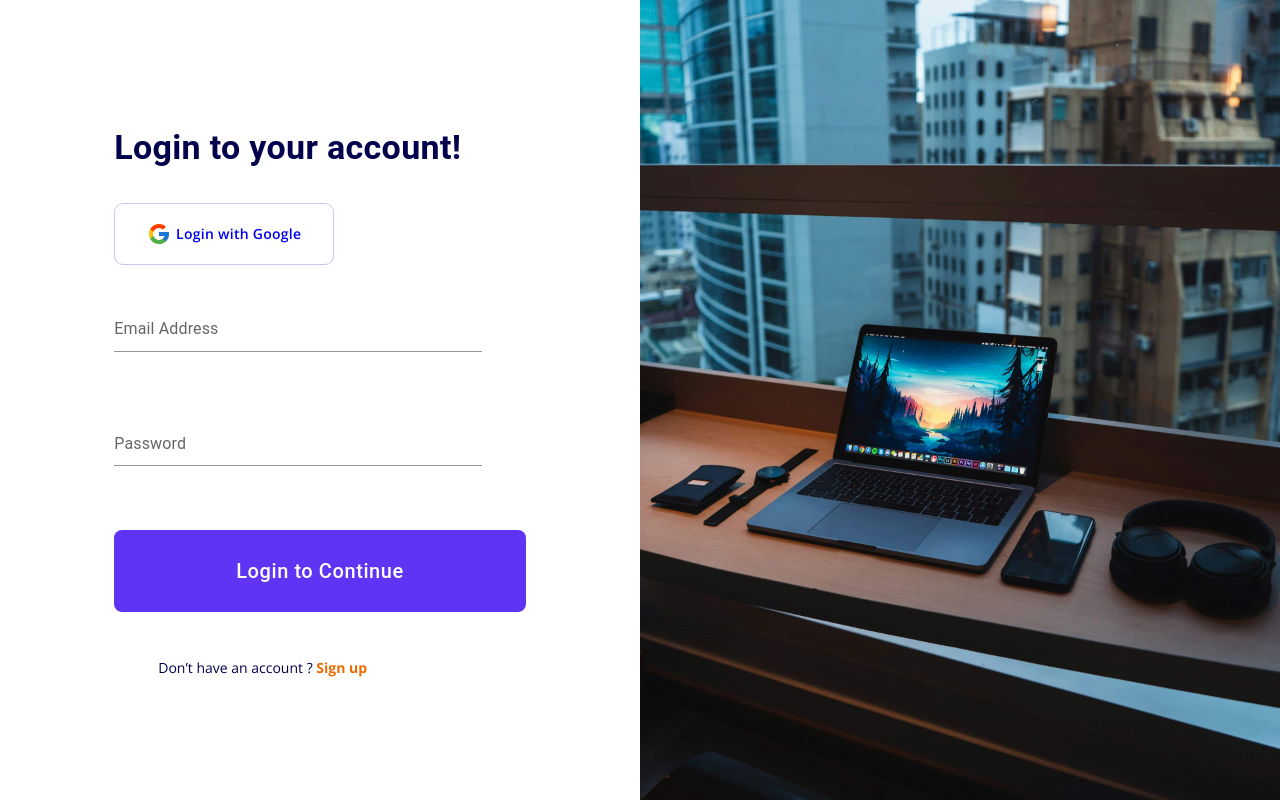
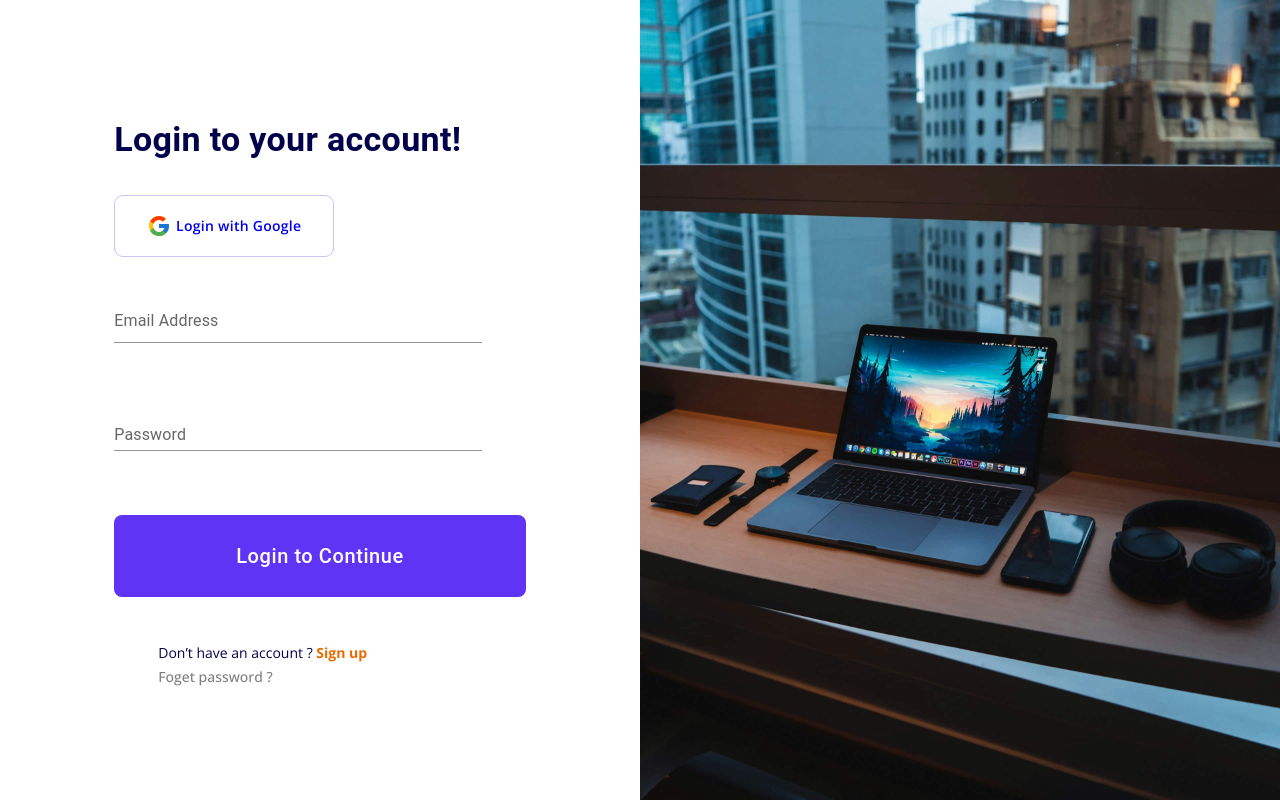
Before and after one commit to sajjad-007/alap, a React (Vite) app: page / in a window 1280 px wide. Built offline with nearby package versions, Linux system fonts and the light colour scheme.

Commit message:
login page design done

```diff
--- a/package.json
+++ b/package.json
@@ -15,11 +15,13 @@
     "@fontsource/roboto": "^5.0.13",
     "@mui/icons-material": "^5.15.15",
     "@mui/material": "^5.15.15",
+    "formik": "^2.4.6",
     "react": "^18.2.0",
     "react-dom": "^18.2.0",
     "react-icons": "^5.2.1",
     "react-router-dom": "^6.23.0",
-    "styled-components": "^6.1.8"
+    "styled-components": "^6.1.8",
+    "yup": "^1.4.0"
   },
   "devDependencies": {
     "@types/react": "^18.2.66",
--- a/src/components/utilities/InputBox.jsx
+++ b/src/components/utilities/InputBox.jsx
@@ -1,9 +1,9 @@
 import { TextField } from '@mui/material'
 import React from 'react'
 
-const InputBox = ({id,label,variant,styling}) => {
+const InputBox = ({id,label,variant,styling,name,type,onChange,value}) => {
   return (
-    <TextField id={id} label={label} variant={variant} className={styling} style={{width:"368px"}}/>
+    <TextField name={name} type={type} onChange={onChange} value={value} id={id} label={label} variant={variant} className={styling} style={{width:"368px"}}/>
   )
 }
 
--- a/src/pages/auth/login/Login.jsx
+++ b/src/pages/auth/login/Login.jsx
@@ -10,6 +10,11 @@ import { Link } from 'react-router-dom';
 import ChatImg from "../../../assets/images/chat_log.jpg"
 import InputBox from '../../../components/utilities/InputBox';
 import Images from '../../../components/utilities/Images';
+import { useFormik } from 'formik';
+import * as Yup from 'yup';
+import loginValidation from '../../../validation/LoginValidation';
+import Modal from '@mui/material/Modal';
+import { GiExitDoor } from "react-icons/gi";
 
 
 const LogHead = styled(Typography)({
@@ -35,8 +40,54 @@ const BootstrapButton = styled(Button)({
     boxShadow: 'none',
   },
 });
+const style = {
+  position: 'absolute',
+  top: '50%',
+  left: '50%',
+  transform: 'translate(-50%, -50%)',
+  width: 450,
+  bgcolor: 'background.paper',
+  border: '2px solid #000',
+  boxShadow: 24,
+  p: 4,
+};
+// const emailRegx =  /^(([^<>()\[\]\\.,;:\s@"]+(\.[^<>()\[\]\\.,;:\s@"]+)*)|(".+"))@((\[[0-9]{1,3}\.[0-9]{1,3}\.[0-9]{1,3}\.[0-9]{1,3}])|(([a-zA-Z\-0-9]+\.)+[a-zA-Z]{2,}))$/
+
+// const passregx = /^.*(?=.{8,})((?=.*[!@#$%^&*()\-_=+{};:,<.>]){1})(?=.*\d)((?=.*[a-z]){1})((?=.*[A-Z]){1}).*$/
 
 const Login = () => {
+
+  const [open, setOpen] = React.useState(false);
+  const handleOpen = () => setOpen(true);
+  const handleClose = () => setOpen(false);
+
+  const initialValues = {
+    email: '',
+    password: '',
+  }
+  const formik = useFormik({
+    initialValues: initialValues,
+    validationSchema : loginValidation, //LoginValidation.jsx file in validation folder
+
+    // validationSchema: Yup.object({
+    //   email: Yup.string()
+    //     .email('Check your email format')
+    //     .matches(emailRegx , 'Check your email format')
+    //     .required('Please enter your email address'),
+    //   password: Yup.string()
+    //     .min(5 , 'minimum five character required')
+    //     .max(10 , 'minimum ten character')
+    //     .matches(passregx , "Password must contain at least 8 characters, one uppercase, one number and one special case character")
+    //     .required('Please enter your password')
+
+    // }),
+    onSubmit: (values,actions) => {
+      console.log(values);
+      actions.resetForm()  // actions.resetForm to reset our form
+      // alert(JSON.stringify(values, null, 2));
+    },
+  });
+
   return (
     <div>
       <Box sx={{ flexGrow: 1 }}>
@@ -54,16 +105,76 @@ const Login = () => {
                   <Link to="https://www.google.com/">Login with Google</Link>
                 </p>
               </div>
+              <form onSubmit={formik.handleSubmit}>
                 <div className='log_input' style={{display:'flex',flexDirection:'column',rowGap:'60px',marginTop:"32px"}}>
-                <InputBox id="standard-basic" label="Email Address" variant="standard" style={{marginBottom:'30px'}} />
-                <InputBox id="standard-basic" label="Password" variant="standard"/>
+                  <div>
+                    <InputBox
+                      id="standard-basic"
+                      label="Email Address"
+                      variant="standard"
+                      name='email'
+                      type='email'
+                      onChange={formik.handleChange}
+                      value={formik.values.email}
+                      style={{marginBottom:'30px'}}
+                    />
+                    {formik.touched.email && formik.errors.email ? (
+                      <p style={{color:'red'}}>{formik.errors.email}</p>
+                    ) : null}
+                  </div>
+                  <div>
+                    <InputBox
+                      id="standard-basic2"
+                      name='password'
+                      type='password'
+                      onChange={formik.handleChange}
+                      value={formik.values.password}
+                      label="Password"
+                      variant="standard"
+                    />
+                      {formik.touched.password && formik.errors.password ? (
+                        <p style={{color:'red'}}>{formik.errors.password}</p>
+                      ) : null}
+                  </div>
                 </div>
                 <div className="log_btn">
-                <BootstrapButton variant="contained">
+                  <BootstrapButton style={{display:'inline-block'}} type='submit' variant="contained">
                   Login to Continue
                   </BootstrapButton>
                 </div>
+              </form>
               <span>Don’t have an account ? <Link to='/registration'>Sign up</Link></span>
+              <p onClick={handleOpen} style={{marginLeft:"44px",marginTop:"4px",cursor:'pointer'}}>Foget password ?</p>
+              <Modal
+              open={open}
+              onClose={handleClose}
+              aria-labelledby="modal-modal-title"
+              aria-describedby="modal-modal-description"
+            >
+              <Box sx={style}>
+                <h2 style={{textAlign:'center',marginBottom:'18px'}}>Forget your Password</h2>
+                <button className='modal_exit' onClick={ () => setOpen(false)}>
+                  <GiExitDoor />
+                </button>
+                <form onSubmit={formik.handleSubmit}>
+                  <div>
+                      <InputBox
+                        id="standard-basic"
+                        label="Email Address"
+                        variant="outlined"
+                        name='email'
+                        type='email'
+                        onChange={formik.handleChange}
+                        value={formik.values.email}
+                        style={{marginBottom:'30px'}}
+                      />
+                  </div>
+                  <BootstrapButton type='submit' variant="contained" style={{textAlign:'center',marginLeft:'30px', marginTop:'30px'}} >
+                    Submit
+                  </BootstrapButton>
+                </form>
+              </Box>
+            </Modal>
             </div>
           </Grid>
           <Grid item xs={6} >
@@ -71,7 +182,6 @@ const Login = () => {
               <Images source={ChatImg} alt='Not Found'/>
             </div>
           </Grid>
-
         </Grid>
       </Box>
     </div>
--- a/src/pages/auth/login/login.css
+++ b/src/pages/auth/login/login.css
@@ -28,3 +28,15 @@
     height: 100%;
     width: 100%;
 }
+.modal_exit {
+    position: relative;
+}
+.modal_exit svg{
+    position: absolute;
+    left: 368px;
+    top: -87px;
+    color: #5f34f5;
+    cursor: pointer;
+    font-size: 34px;
+
+}
--- /dev/null
+++ b/src/validation/LoginValidation.jsx
@@ -0,0 +1,21 @@
+import React from 'react'
+import * as Yup from 'yup';
+
+const emailRegx =  /^(([^<>()\[\]\\.,;:\s@"]+(\.[^<>()\[\]\\.,;:\s@"]+)*)|(".+"))@((\[[0-9]{1,3}\.[0-9]{1,3}\.[0-9]{1,3}\.[0-9]{1,3}])|(([a-zA-Z\-0-9]+\.)+[a-zA-Z]{2,}))$/
+
+// const passregx = /^.*(?=.{8,})((?=.*[!@#$%^&*()\-_=+{};:,<.>]){1})(?=.*\d)((?=.*[a-z]){1})((?=.*[A-Z]){1}).*$/
+
+const loginValidation = Yup.object({
+    email: Yup.string()
+      .email('Check your email format')
+      .matches(emailRegx , 'Check your email regx')
+      .required('Please enter your email address'),
+    password: Yup.string()
+      .min(5 , 'minimum five character required')
+      .max(10 , 'minimum ten character')
+      .required('Please enter your password')
+    //   .matches(passregx , "Password must contain at least 8 characters, one uppercase, one number and one special case character")
+
+  })
+
+export default loginValidation
```
Also changed, not shown: 1 other file (tests, documents, lock files or other folders). Lines whose indentation alone changed are shown as unchanged.
